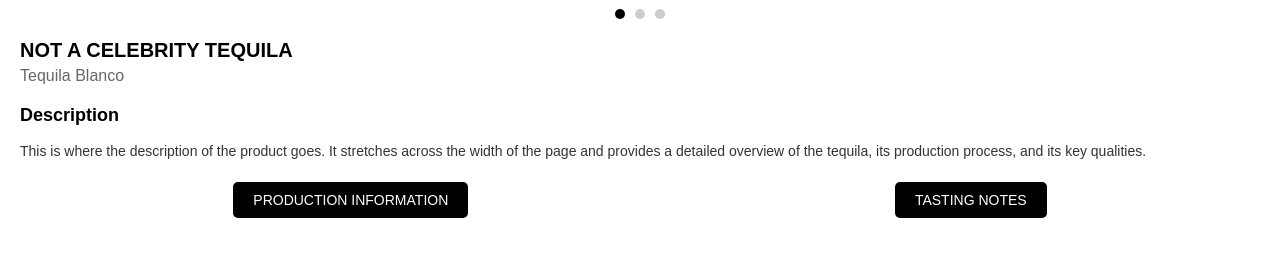
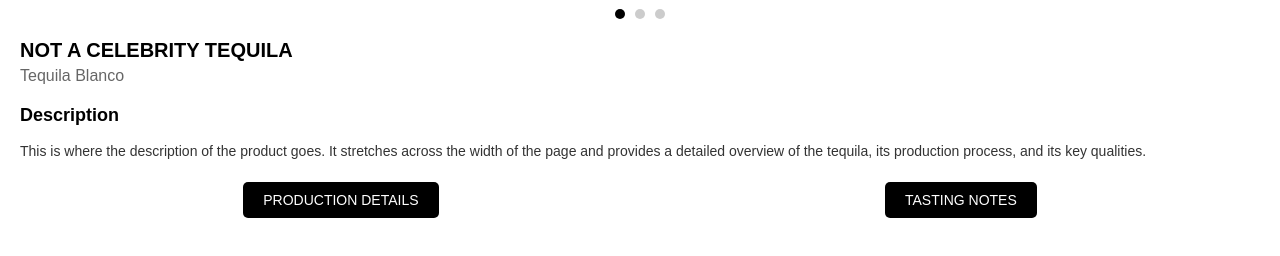
Before and after one commit to almbushby/vinlink, a plain HTML site: page index.html in a window 1280 px wide. Shown: the part 60-316 px from the top of the page. Drawn offline with Linux system fonts and the light colour scheme.

Commit message:
Update index.html

```diff
--- a/index.html
+++ b/index.html
@@ -6,7 +6,7 @@
   <link rel="canonical" href="https://almbushby.github.io/vinlink/">
   <script async src="https://cdn.ampproject.org/v0.js"></script>
   <script async custom-element="amp-carousel" src="https://cdn.ampproject.org/v0/amp-carousel-0.1.js"></script>
-  <title>totally not a celebrity</title>
+  <title>not a celebrity</title>
   <style amp-custom>
     body {
       font-family: Arial, sans-serif;
@@ -152,7 +152,7 @@
   </div>
 
   <div class="button-container">
-    <a href="production-info.html" class="button">Production Information</a>
+    <a href="production-info.html" class="button">Production Details</a>
     <a href="tasting-notes.html" class="button">Tasting Notes</a>
   </div>
 </body>
```
